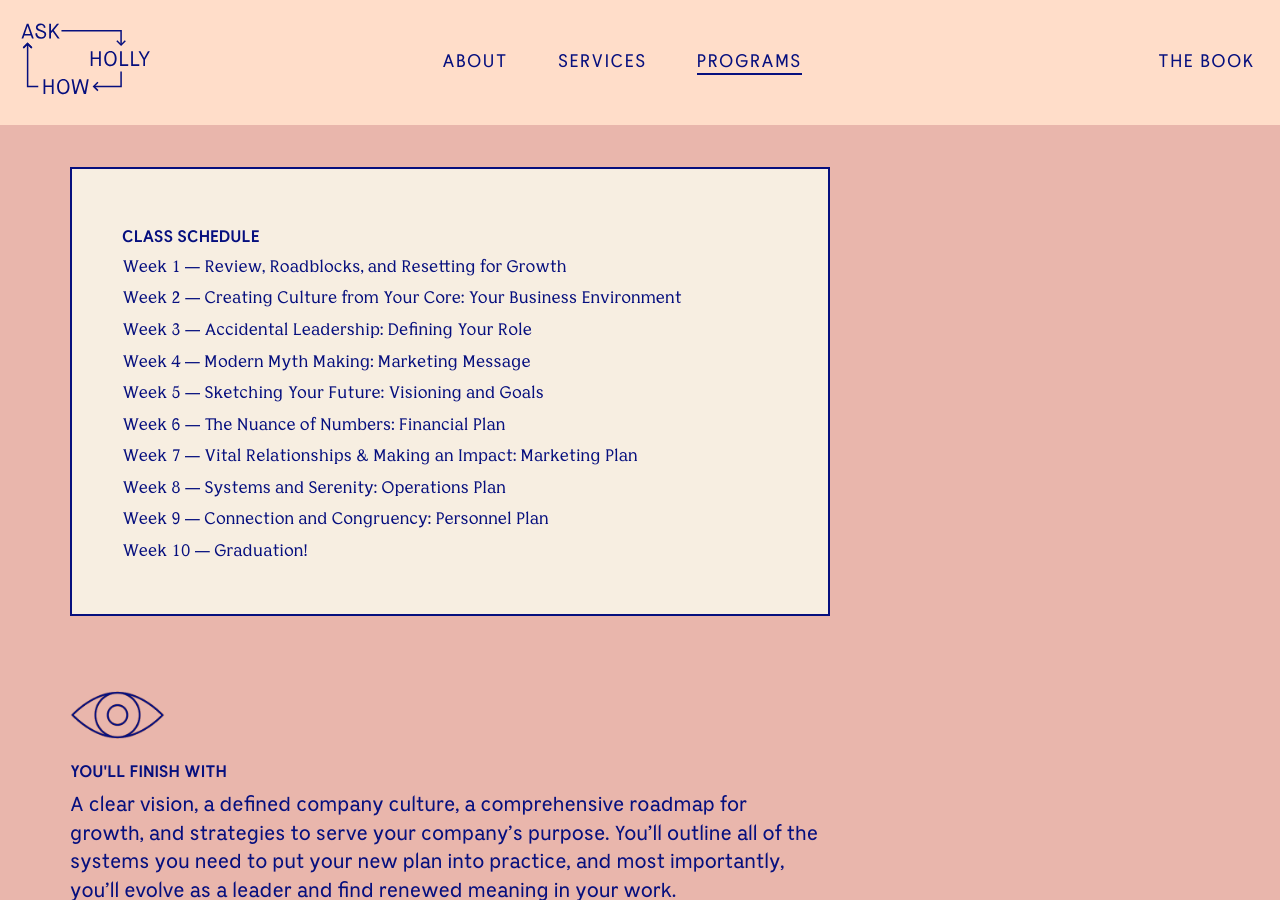
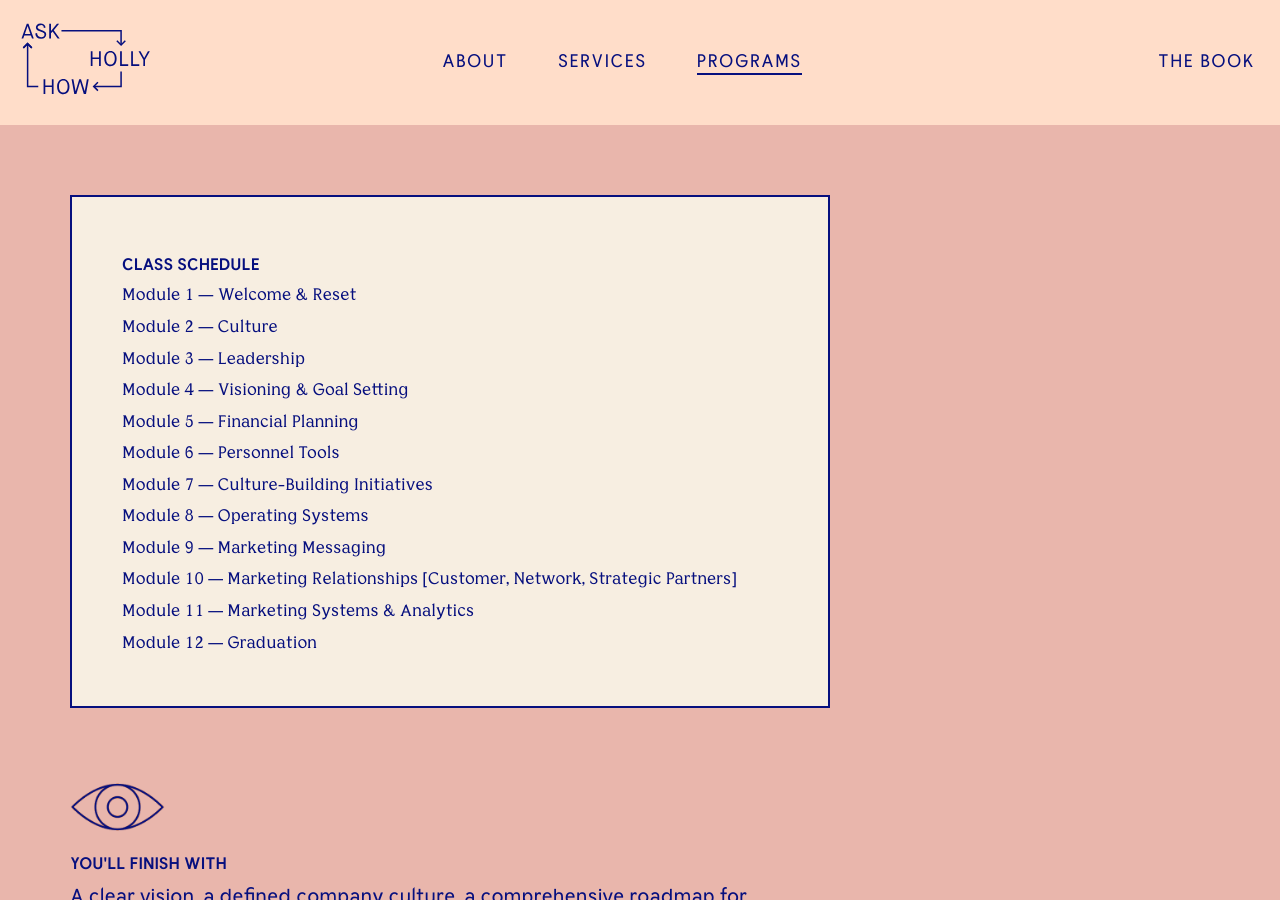
Before and after one commit to hollyhoward78/ask-holly-how, a Jekyll site: the page built from _pages/programs.md, in a window 1280 px wide and 900 px high, scrolled down 1678 px. Built offline with Jekyll 4.4.1, drawn with Linux system fonts in a browser that asks for light colours; a script that is not in the unit is left out; comment, search, counter and statistics services are not loaded; some of the changed text lies outside the part shown.

Commit message:
Update programs.html

```diff
--- a/_layouts/programs.html
+++ b/_layouts/programs.html
@@ -30,7 +30,7 @@ layout: base
         </div>
         <div class="col-lg-4 col-lg-offset-1 col-md-4 m-lg-t-0 m-md-t-3 m-sm-t-3 m-xs-t-3">
           <h6>Program Duration</h6>
-          <p>12 Classes & 12 Breakout Groups — Meeting over the course of 6 months</p>
+          <p>12 Modules including 12 Classes & 12 Breakout Groups — Meeting over the course of 6 months</p>
 
           <h6 class="m-xs-t-2">Class Duration</h6>
           <p>2 hours</p>
@@ -64,16 +64,18 @@ layout: base
           <div class="col-md-8 bg cream border-navy p-xs-a-1 p-md-a-2 m-sm-t-3">
             <h6>Class Schedule</h6>
             <ul class="schedule serif">
-              <li>Week 1 — Review, Roadblocks, and Resetting for Growth</li>
-              <li>Week 2 — Creating Culture from Your Core: Your Business Environment</li>
-              <li>Week 3 — Accidental Leadership: Defining Your Role</li>
-              <li>Week 4 — Modern Myth Making: Marketing Message</li>
-              <li>Week 5 — Sketching Your Future: Visioning and Goals</li>
-              <li>Week 6 — The Nuance of Numbers: Financial Plan</li>
-              <li>Week 7 — Vital Relationships &amp; Making an Impact: Marketing Plan</li>
-              <li>Week 8 — Systems and Serenity: Operations Plan</li>
-              <li>Week 9 — Connection and Congruency: Personnel Plan</li>
-              <li>Week 10 — Graduation!</li>
+              <li>Module 1 — Welcome & Reset</li>
+              <li>Module 2 — Culture</li>
+              <li>Module 3 — Leadership</li>
+              <li>Module 4 — Visioning & Goal Setting</li>
+              <li>Module 5 — Financial Planning</li>
+              <li>Module 6 — Personnel Tools</li>
+              <li>Module 7 — Culture-Building Initiatives</li>
+              <li>Module 8 — Operating Systems</li>
+              <li>Module 9 — Marketing Messaging</li>
+              <li>Module 10 — Marketing Relationships [Customer, Network, Strategic Partners]</li>
+              <li>Module 11 — Marketing Systems & Analytics</li>
+              <li>Module 12 — Graduation</li>
             </ul>
           </div>
         </div>
```
